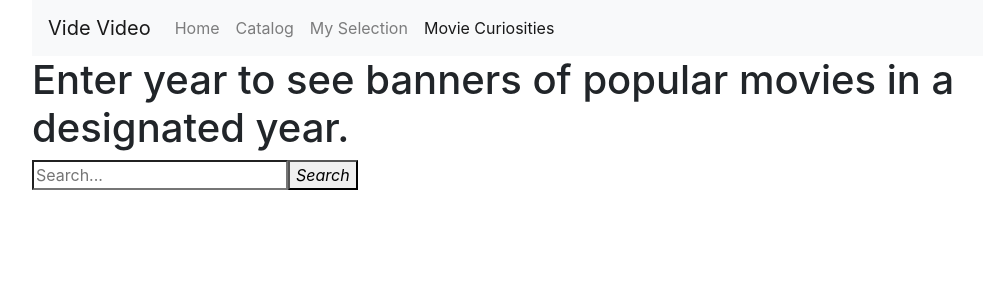
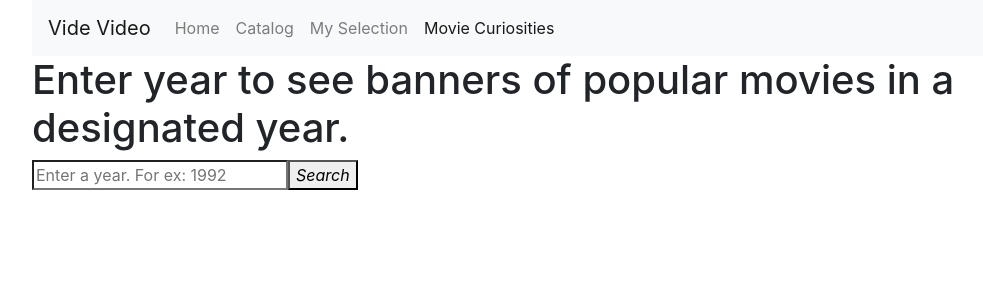
Before and after one commit to brevans25/Vide-Video, a React (Create React App) app: page /moviecuriosities in a window 1280 px wide. Shown: the top 300 px of the page, without its empty margins (53-1036 px from the left). Built offline with nearby package versions, Linux system fonts and the light colour scheme.

Commit message:
final push!

```diff
--- a/src/Components/Catalog.jsx
+++ b/src/Components/Catalog.jsx
@@ -1,6 +1,6 @@
 import React, { Component } from "react";
 import SearchForm from "./SearchForm";
-import MovieCount from "./MovieCount";
+// import MovieCount from "./MovieCount";
 import Trending from "./Trending";
 
 class Catalog extends Component {
--- a/src/Components/Home.jsx
+++ b/src/Components/Home.jsx
@@ -1,5 +1,5 @@
 import React from "react";
-import { Link, NavLink } from "react-router-dom";
+import { Link } from "react-router-dom";
 
 const Home = () => {
   return (
--- a/src/Components/YearSearch.jsx
+++ b/src/Components/YearSearch.jsx
@@ -23,7 +23,7 @@ class SearchBar extends Component {
           onChange={this.onSearchChange}
           name="search"
           ref={input => (this.year = input)}
-          placeholder="Search..."
+          placeholder="Enter a year. For ex: 1992"
         />
         <button type="submit" id="submit" className="search-button">
           <i className="material-icons icn-search">Search</i>
```
